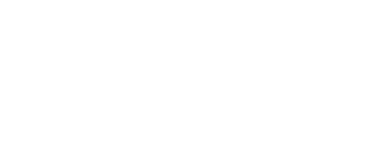
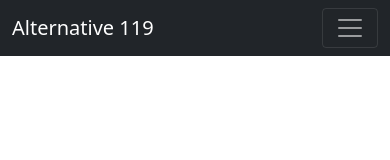
Before and after one commit to ruddymarc/studi-create-website-with-html-css-bootstrap, a plain HTML site: page index.html in a window 390 px wide. Drawn offline with nearby package versions, Linux system fonts and the light colour scheme.

Commit message:
feat: add navbar component (index)

```diff
--- a/index.html
+++ b/index.html
@@ -14,6 +14,31 @@
     crossorigin="anonymous">
 </head>
 <body>
+  <!-- Navbar component -->
+  <nav class="navbar navbar-expand-lg navbar-dark bg-dark">
+    <div class="container-fluid">
+      <a class="navbar-brand" href="/">Alternative 119</a>
+      <button class="navbar-toggler"
+              type="button"
+              data-bs-toggle="collapse"
+              data-bs-target="#navbarSupportedContent"
+              aria-controls="navbarSupportedContent"
+              aria-expanded="false"
+              aria-label="Toggle navigation">
+        <span class="navbar-toggler-icon"></span>
+      </button>
+      <div class="collapse navbar-collapse" id="navbarSupportedContent">
+        <ul class="navbar-nav me-auto mb-2 mb-lg-0">
+          <li class="nav-item d-bloc d-lg-none">
+            <a class="nav-link active" aria-current="page" href="/">Home</a>
+          </li>
+          <li class="nav-item">
+            <a class="nav-link" href="/event.html">Events</a>
+          </li>
+        </ul>
+      </div>
+    </div>
+  </nav>
 
   <!-- Bootstrap Bundle with Popper -->
   <script
```
